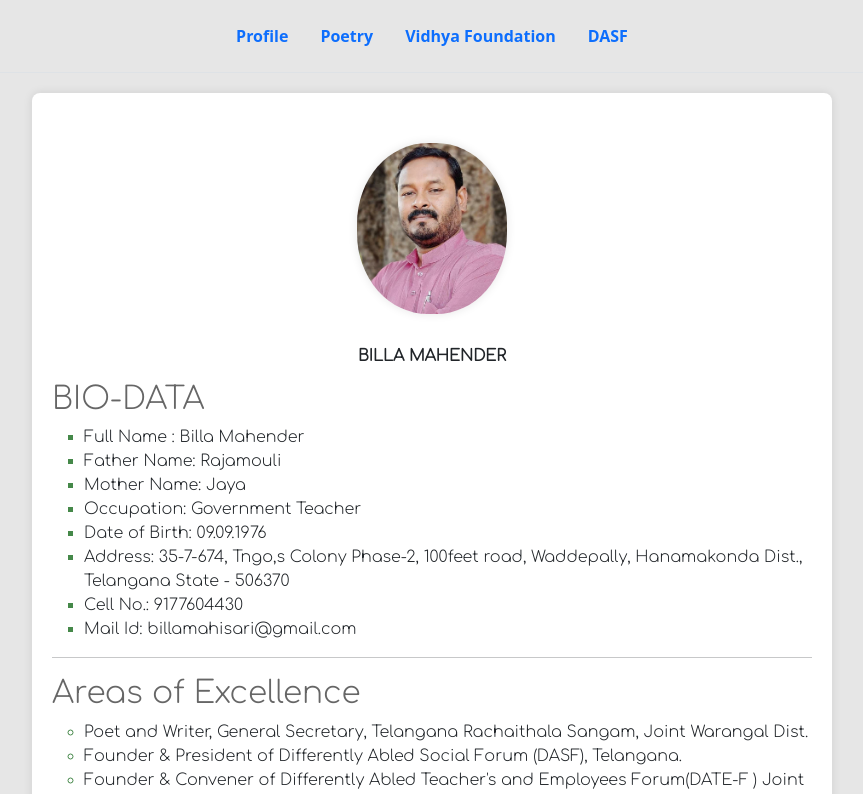
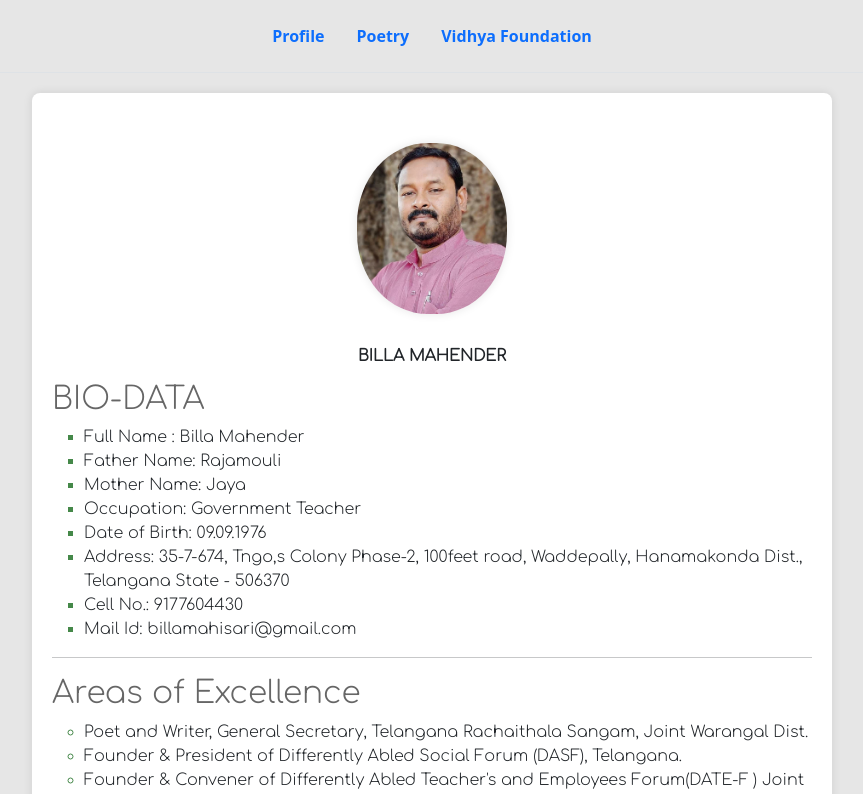
Before and after one commit to akshithbilla29/demo299, a plain HTML site: page index.html in a window 1280 px wide. Shown: the top 794 px of the page, without its empty margins (208-1071 px from the left). Drawn offline with nearby package versions, Linux system fonts and the light colour scheme.

Commit message:
Update index.html

```diff
--- a/index.html
+++ b/index.html
@@ -29,7 +29,7 @@
        <li><a href="general.html" class="nav-link px-3 " target="mainframe"><b>Profile</b></a></li>
       <li><a href="poetry.html" class="nav-link px-3" target="mainframe"><b>Poetry</b></a></li>
       <li><a href="vf.html" class="nav-link px-3" target="mainframe"><b>Vidhya Foundation</b></a></li>
-      <li><a href="dasf.html" class="nav-link px-3" target="mainframe"><b>DASF</b></a></li>
+
     </ul>
   <div class="iframe-container">
         <iframe id="main" src="general.html" frameborder="10" name="mainframe"></iframe>
```
